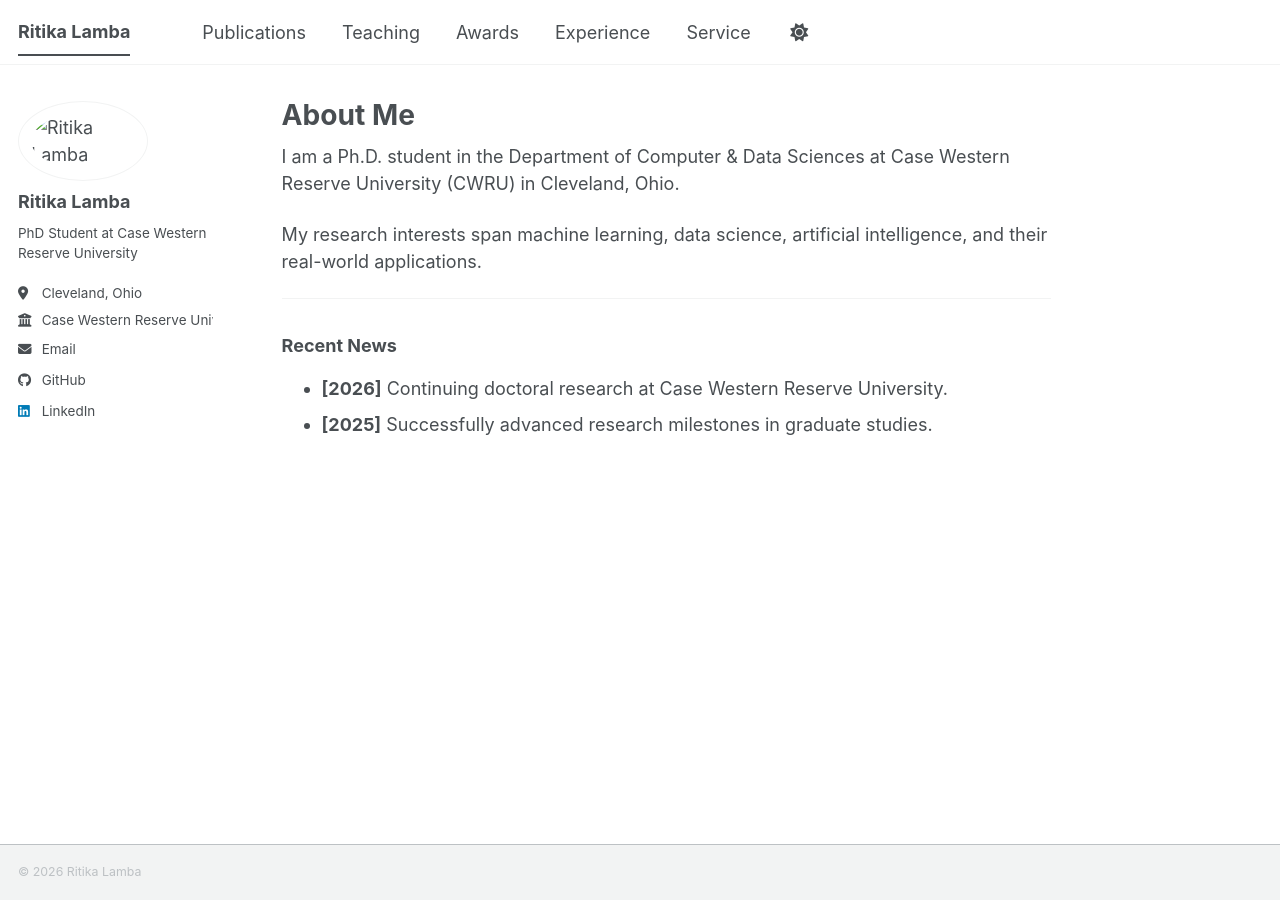
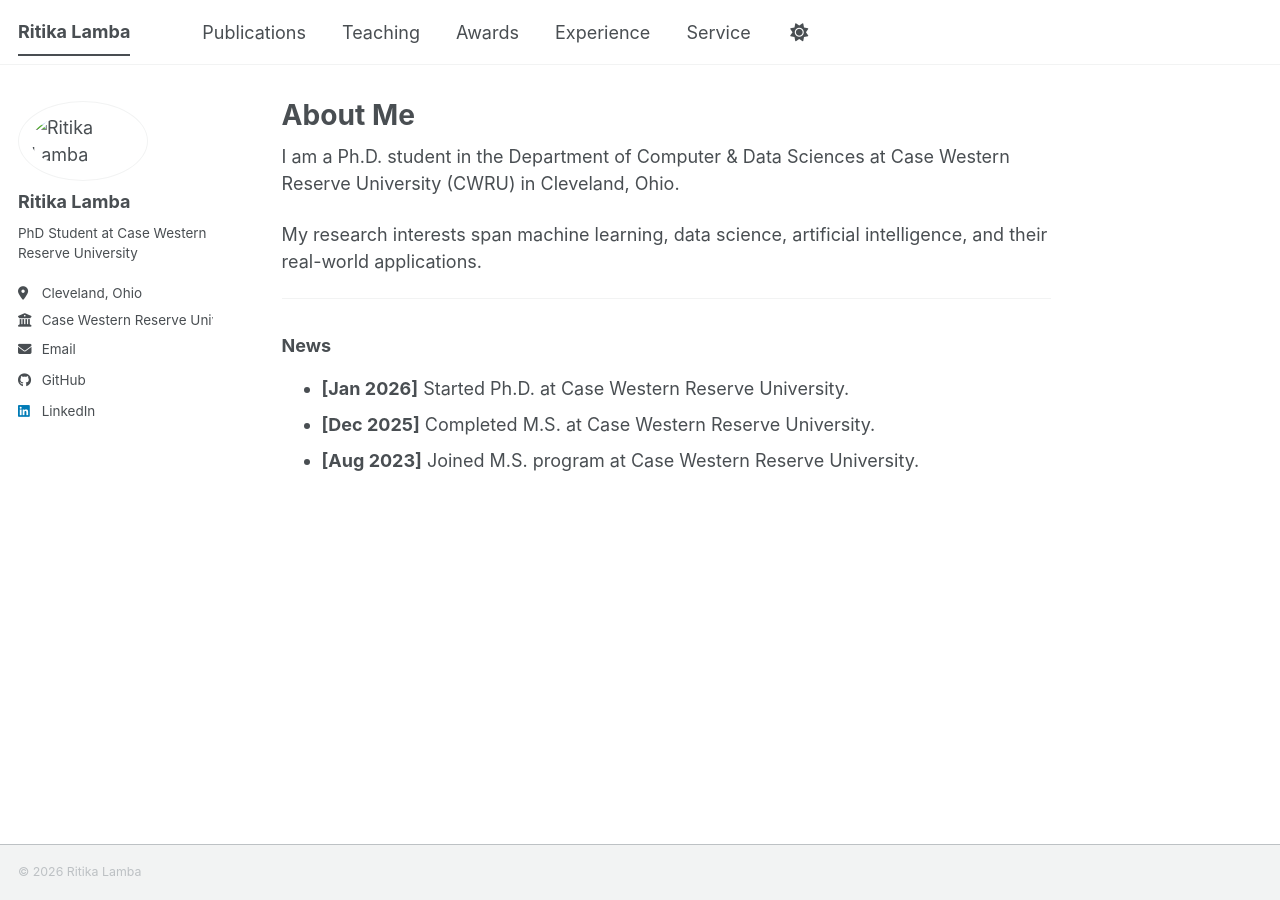
Before and after one commit to rxl895/Personal-Website, a Jekyll site: the page built from _pages/about.md, in a window 1280 px wide. Built offline with Jekyll 4.4.1, drawn with Linux system fonts in a browser that asks for light colours; a script bundle is joined from its source files by our own code; a style sheet for code colours, icons or effects is not loaded.

Commit message:
Add news: MS joined Aug 2023, finished Dec 2025, PhD started Jan 2026

```diff
--- a/_pages/about.md
+++ b/_pages/about.md
@@ -15,6 +15,7 @@ My research interests span machine learning, data science, artificial intelligen
 
 ---
 
-### Recent News
-* **[2026]** Continuing doctoral research at Case Western Reserve University.
-* **[2025]** Successfully advanced research milestones in graduate studies.
+### News
+* **[Jan 2026]** Started Ph.D. at Case Western Reserve University.
+* **[Dec 2025]** Completed M.S. at Case Western Reserve University.
+* **[Aug 2023]** Joined M.S. program at Case Western Reserve University.
```
